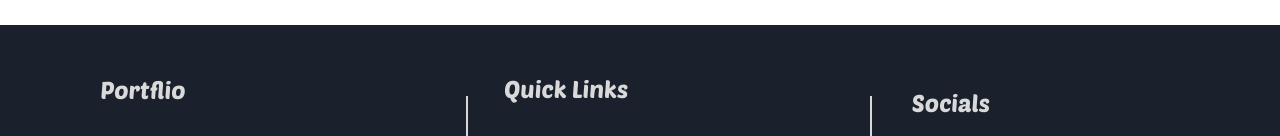
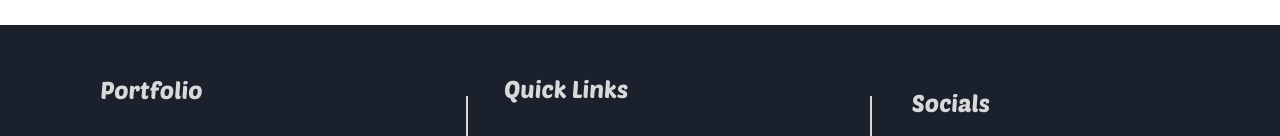
Before and after one commit to Prateek-Shar/Portfolio, a React (Vite) app: page / in a window 1280 px wide. Shown: the part 4802-4938 px from the top of the page. Built offline with nearby package versions, Linux system fonts and the light colour scheme.

Commit message:
spelling error fix

```diff
--- a/src/components/Footer/footer_para.tsx
+++ b/src/components/Footer/footer_para.tsx
@@ -9,7 +9,7 @@ const Footer_para:React.FC<link_func> = ({SwitchToHome}) => {
 
         <div className="w-full">
             <div className="w-full hover:cursor-pointer" onClick={SwitchToHome}>
-                <button><h1 className="font-Poet text-[#d9d9d9] text-2xl p-2 mm:p-1 mm:pl-2">Portflio</h1></button>
+                <button><h1 className="font-Poet text-[#d9d9d9] text-2xl p-2 mm:p-1 mm:pl-2">Portfolio</h1></button>
             </div>
 
             <div className="w-full mt-7 mb-2 mm:mt-4">
```
